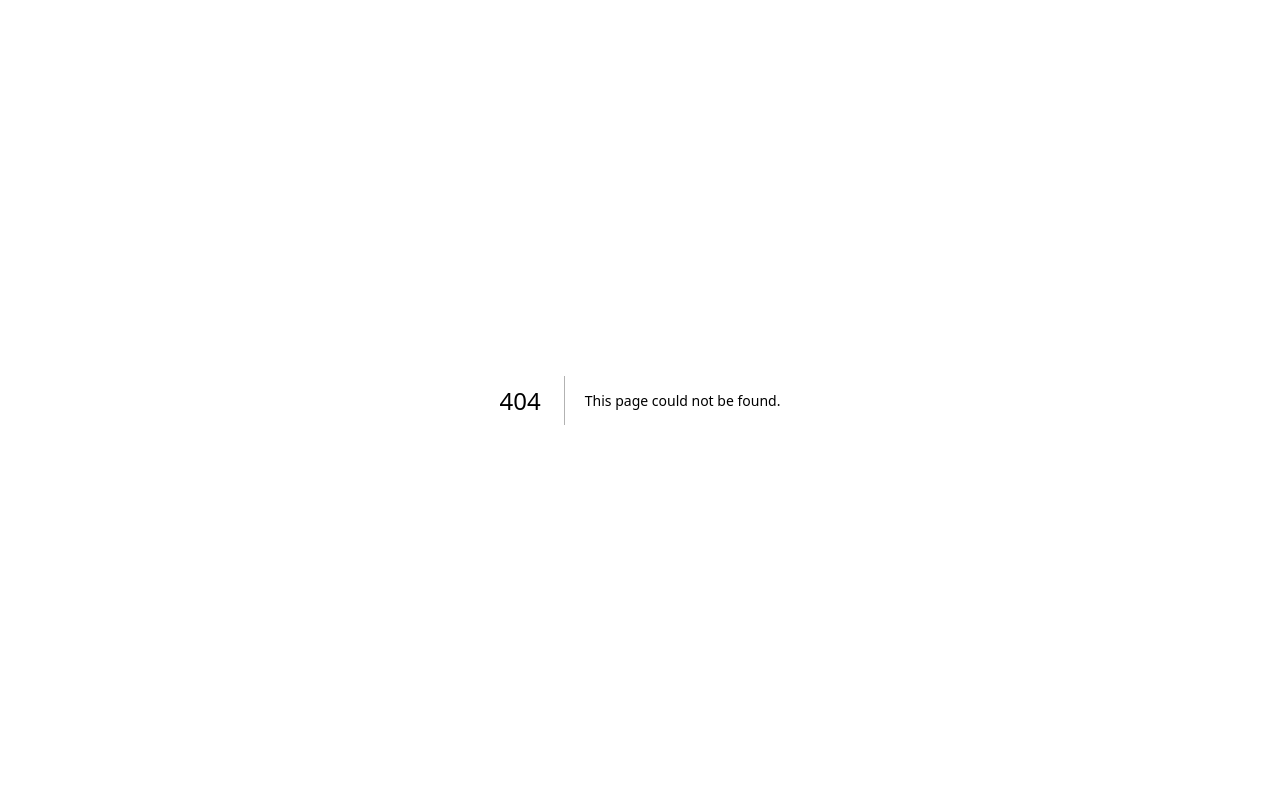
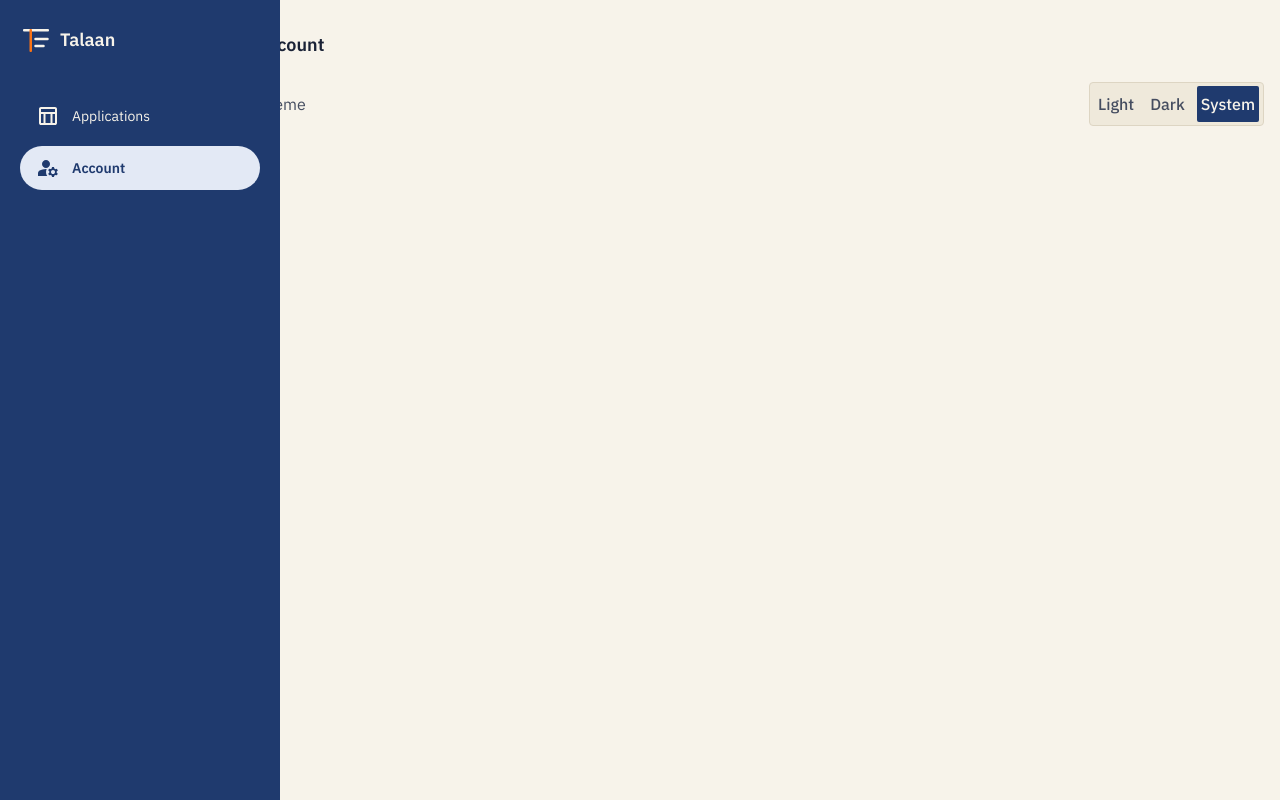
Before and after one commit to pcmnepomuceno/Talaan, a Next.js app in the folder frontend/: page /account in a window 1280 px wide. Before the commit this address had no page. Built offline with nearby package versions, Linux system fonts and the light colour scheme.

Commit message:
feat(frontend): app bar, main nav, shell layout and account page

```diff
--- /dev/null
+++ b/frontend/src/app/(app)/account/page.tsx
@@ -0,0 +1,20 @@
+import type { Metadata } from "next";
+import { AppBar } from "@/components/app-bar";
+import { ThemeToggle } from "@/components/theme-toggle";
+
+export const metadata: Metadata = { title: "Account" };
+
+export default function AccountPage() {
+  return (
+    <>
+      <AppBar />
+      <main id="content" tabIndex={-1} className="mx-auto max-w-[640px] px-4 pt-6 pb-24 outline-none md:pb-8 xl:max-w-[1120px] xl:pt-8">
+        <h1 className="text-section-title text-text-primary">Account</h1>
+        <div className="mt-6 flex flex-wrap items-center justify-between gap-3">
+          <span className="text-body text-text-secondary">Theme</span>
+          <ThemeToggle />
+        </div>
+      </main>
+    </>
+  );
+}
--- /dev/null
+++ b/frontend/src/app/(app)/layout.tsx
@@ -0,0 +1,20 @@
+import { MainNav } from "@/components/main-nav";
+import { ToastProvider } from "@/components/toast";
+
+// App shell: skip link, main nav, toast offset above the bottom nav (4rem under 768).
+export default function AppLayout({ children }: { children: React.ReactNode }) {
+  return (
+    <div className="[--bottom-nav:4rem] md:[--bottom-nav:0px]">
+    <ToastProvider>
+      <a
+        href="#content"
+        className="sr-only focus:not-sr-only focus:fixed focus:top-2 focus:left-2 focus:z-50 focus:rounded-sm focus:bg-surface-card focus:px-4 focus:py-3 focus:text-text-primary"
+      >
+        Skip to content
+      </a>
+      <MainNav />
+      <div className="md:pl-20 xl:pl-60">{children}</div>
+    </ToastProvider>
+    </div>
+  );
+}
--- /dev/null
+++ b/frontend/src/components/app-bar.tsx
@@ -0,0 +1,51 @@
+import Link from "next/link";
+import type { ReactNode } from "react";
+import { Icon } from "./icon";
+import { Wordmark } from "./logo";
+
+// DESIGN 6.7. Hidden from 1280: desktop has no top bar (the side nav carries the logo).
+const bar =
+  "flex h-14 items-center gap-2 bg-bar-bg px-4 pt-[env(safe-area-inset-top)] text-bar-text xl:hidden box-content";
+
+type Props =
+  | { title?: undefined; backHref?: undefined; actions?: undefined }
+  | { title: string; backHref: string; actions?: ReactNode };
+
+// Main screens: logo mark + wordmark. Inner screens: back arrow, sentence-case title, text actions.
+export function AppBar({ title, backHref, actions }: Props) {
+  if (title === undefined) {
+    return (
+      <header className={bar}>
+        <Wordmark variant="on-ink" />
+      </header>
+    );
+  }
+  return (
+    <header className={bar}>
+      <Link
+        href={backHref}
+        aria-label="Back"
+        className="-ml-2 flex size-11 shrink-0 items-center justify-center rounded-sm"
+      >
+        <Icon name="arrow_back" />
+      </Link>
+      <h1 className="min-w-0 flex-1 truncate text-bar-title">{title}</h1>
+      {actions && <div className="flex shrink-0 items-center">{actions}</div>}
+    </header>
+  );
+}
+
+const action = "inline-flex min-h-11 min-w-11 items-center justify-center rounded-sm px-2 text-body-medium";
+
+// Text action for the bar (Edit, Delete): a link when `href` is given, else a button.
+export function BarAction({ href, onClick, children }: { href?: string; onClick?: () => void; children: ReactNode }) {
+  return href ? (
+    <Link href={href} className={action}>
+      {children}
+    </Link>
+  ) : (
+    <button type="button" onClick={onClick} className={action}>
+      {children}
+    </button>
+  );
+}
--- a/frontend/src/components/icon.tsx
+++ b/frontend/src/components/icon.tsx
@@ -27,6 +27,15 @@ const paths = {
     "M607.5-372.5Q660-425 660-500t-52.5-127.5Q555-680 480-680t-127.5 52.5Q300-575 300-500t52.5 127.5Q405-320 480-320t127.5-52.5Zm-204-51Q372-455 372-500t31.5-76.5Q435-608 480-608t76.5 31.5Q588-545 588-500t-31.5 76.5Q525-392 480-392t-76.5-31.5ZM214-281.5Q94-363 40-500q54-137 174-218.5T480-800q146 0 266 81.5T920-500q-54 137-174 218.5T480-200q-146 0-266-81.5ZM480-500Zm207.5 160.5Q782-399 832-500q-50-101-144.5-160.5T480-720q-113 0-207.5 59.5T128-500q50 101 144.5 160.5T480-280q113 0 207.5-59.5Z",
   visibility_off:
     "m644-428-58-58q9-47-27-88t-93-32l-58-58q17-8 34.5-12t37.5-4q75 0 127.5 52.5T660-500q0 20-4 37.5T644-428Zm128 126-58-56q38-29 67.5-63.5T832-500q-50-101-143.5-160.5T480-720q-29 0-57 4t-55 12l-62-62q41-17 84-25.5t90-8.5q151 0 269 83.5T920-500q-23 59-60.5 109.5T772-302Zm20 246L624-222q-35 11-70.5 16.5T480-200q-151 0-269-83.5T40-500q21-53 53-98.5t73-81.5L56-792l56-56 736 736-56 56ZM222-624q-29 26-53 57t-41 67q50 101 143.5 160.5T480-280q20 0 39-2.5t39-5.5l-36-38q-11 3-21 4.5t-21 1.5q-75 0-127.5-52.5T300-500q0-11 1.5-21t4.5-21l-84-82Zm319 93Zm-151 75Z",
+  // Nav icons; *_fill is the active state (DESIGN 9: filled only for the active nav icon).
+  table_chart:
+    "M760-120H200q-33 0-56.5-23.5T120-200v-560q0-33 23.5-56.5T200-840h560q33 0 56.5 23.5T840-760v560q0 33-23.5 56.5T760-120ZM200-640h560v-120H200v120Zm100 80H200v360h100v-360Zm360 0v360h100v-360H660Zm-80 0H380v360h200v-360Z",
+  table_chart_fill:
+    "M120-640v-120q0-33 23.5-56.5T200-840h560q33 0 56.5 23.5T840-760v120H120Zm80 520q-33 0-56.5-23.5T120-200v-360h180v440H200Zm460 0v-440h180v360q0 33-23.5 56.5T760-120H660Zm-280 0v-440h200v440H380Z",
+  manage_accounts:
+    "M287-527q-47-47-47-113t47-113q47-47 113-47t113 47q47 47 47 113t-47 113q-47 47-113 47t-113-47ZM80-160v-112q0-33 17-62t47-44q51-26 115-44t141-18h14q6 0 12 2-8 18-13.5 37.5T404-360h-4q-71 0-127.5 18T180-306q-9 5-14.5 14t-5.5 20v32h252q6 21 16 41.5t22 38.5H80Zm560 40-12-60q-12-5-22.5-10.5T584-204l-58 18-40-68 46-40q-2-14-2-26t2-26l-46-40 40-68 58 18q11-8 21.5-13.5T628-460l12-60h80l12 60q12 5 22.5 11t21.5 15l58-20 40 70-46 40q2 12 2 25t-2 25l46 40-40 68-58-18q-11 8-21.5 13.5T732-180l-12 60h-80Zm96.5-143.5Q760-287 760-320t-23.5-56.5Q713-400 680-400t-56.5 23.5Q600-353 600-320t23.5 56.5Q647-240 680-240t56.5-23.5Zm-280-320Q480-607 480-640t-23.5-56.5Q433-720 400-720t-56.5 23.5Q320-673 320-640t23.5 56.5Q367-560 400-560t56.5-23.5ZM400-640Zm12 400Z",
+  manage_accounts_fill:
+    "m640-120-12-60q-12-5-22.5-10.5T584-204l-58 18-40-68 46-40q-2-14-2-26t2-26l-46-40 40-68 58 18q11-8 21.5-13.5T628-460l12-60h80l12 60q12 5 22.5 11t21.5 15l58-20 40 70-46 40q2 12 2 25t-2 25l46 40-40 68-58-18q-11 8-21.5 13.5T732-180l-12 60h-80ZM80-160v-112q0-33 17-62t47-44q51-26 115-44t141-18h14q6 0 12 2-29 72-24 143t48 135H80Zm656.5-103.5Q760-287 760-320t-23.5-56.5Q713-400 680-400t-56.5 23.5Q600-353 600-320t23.5 56.5Q647-240 680-240t56.5-23.5ZM287-527q-47-47-47-113t47-113q47-47 113-47t113 47q47 47 47 113t-47 113q-47 47-113 47t-113-47Z",
 } as const;
 
 export type IconName = keyof typeof paths;
--- /dev/null
+++ b/frontend/src/components/main-nav.tsx
@@ -0,0 +1,51 @@
+"use client";
+
+import Link from "next/link";
+import { usePathname } from "next/navigation";
+import { Icon, type IconName } from "./icon";
+import { Wordmark } from "./logo";
+
+const items: { href: string; label: string; icon: "table_chart" | "manage_accounts" }[] = [
+  { href: "/applications", label: "Applications", icon: "table_chart" },
+  { href: "/account", label: "Account", icon: "manage_accounts" },
+];
+
+const isActive = (path: string, href: string) => path === href || path.startsWith(`${href}/`);
+
+// DESIGN 6.7 and 7. One <nav>, restyled per breakpoint: bottom bar (under 768), 80px rail (768),
+// 240px ink side nav with the logo (1280).
+export function MainNav() {
+  const path = usePathname();
+  return (
+    <nav
+      aria-label="Main"
+      className="fixed inset-x-0 bottom-0 z-30 flex h-16 box-content border-t border-border-subtle bg-surface-card pb-[env(safe-area-inset-bottom)] md:inset-y-0 md:right-auto md:h-auto md:w-20 md:flex-col md:border-t-0 md:border-r md:pb-0 xl:w-60 xl:border-r-0 xl:bg-bar-bg xl:px-5 xl:pt-6"
+    >
+      <div className="mb-8 hidden xl:block">
+        <Wordmark variant="on-ink" />
+      </div>
+      <ul className="flex flex-1 md:flex-none md:flex-col md:items-center md:gap-2 md:pt-3 xl:items-stretch xl:pt-0">
+        {items.map(({ href, label, icon }) => {
+          const active = isActive(path, href);
+          const name: IconName = active ? `${icon}_fill` : icon;
+          return (
+            <li key={href} className="flex flex-1 items-center justify-center md:flex-none xl:block">
+              <Link
+                href={href}
+                aria-current={active ? "page" : undefined}
+                className={`flex min-h-11 min-w-11 flex-col items-center justify-center gap-0.5 rounded-full px-5 py-1.5 text-caption xl:flex-row xl:justify-start xl:gap-3 xl:px-4 xl:py-2.5 ${
+                  active
+                    ? "bg-primary-tint text-primary"
+                    : "text-text-secondary xl:text-bar-text"
+                }`}
+              >
+                <Icon name={name} />
+                <span className={active ? "text-caption-bold" : ""}>{label}</span>
+              </Link>
+            </li>
+          );
+        })}
+      </ul>
+    </nav>
+  );
+}
--- a/frontend/src/components/toast.tsx
+++ b/frontend/src/components/toast.tsx
@@ -76,7 +76,7 @@ export function ToastProvider({ children }: { children: ReactNode }) {
           const from = e.relatedTarget;
           if (from instanceof HTMLElement && !stack.current?.contains(from)) returnTo.current = from;
         }}
-        className="pointer-events-none fixed inset-x-0 bottom-0 z-50 mx-auto flex max-w-[440px] flex-col gap-2 px-4 pb-[calc(1rem+env(safe-area-inset-bottom))]"
+        className="pointer-events-none fixed inset-x-0 bottom-0 z-50 mx-auto flex max-w-[440px] flex-col gap-2 px-4 pb-[calc(1rem+env(safe-area-inset-bottom)+var(--bottom-nav,0px))]"
       >
         {region("error", "alert")}
         {region("success", "status")}
```
Also changed, not shown: 1 other file (tests, documents, lock files or other folders).
